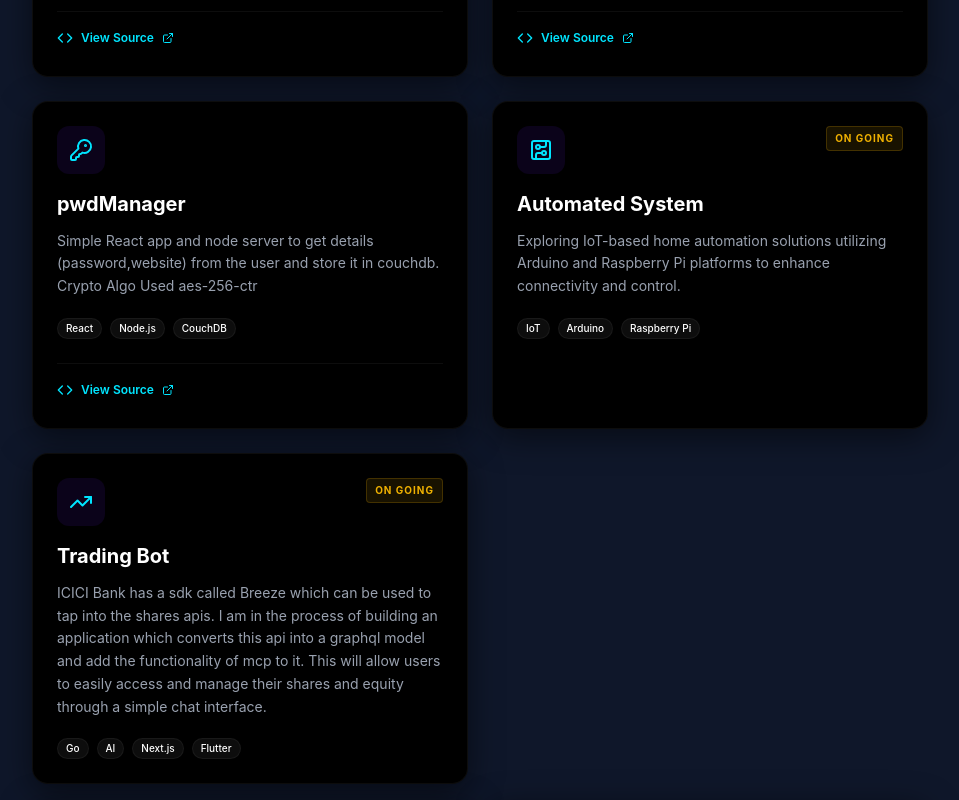
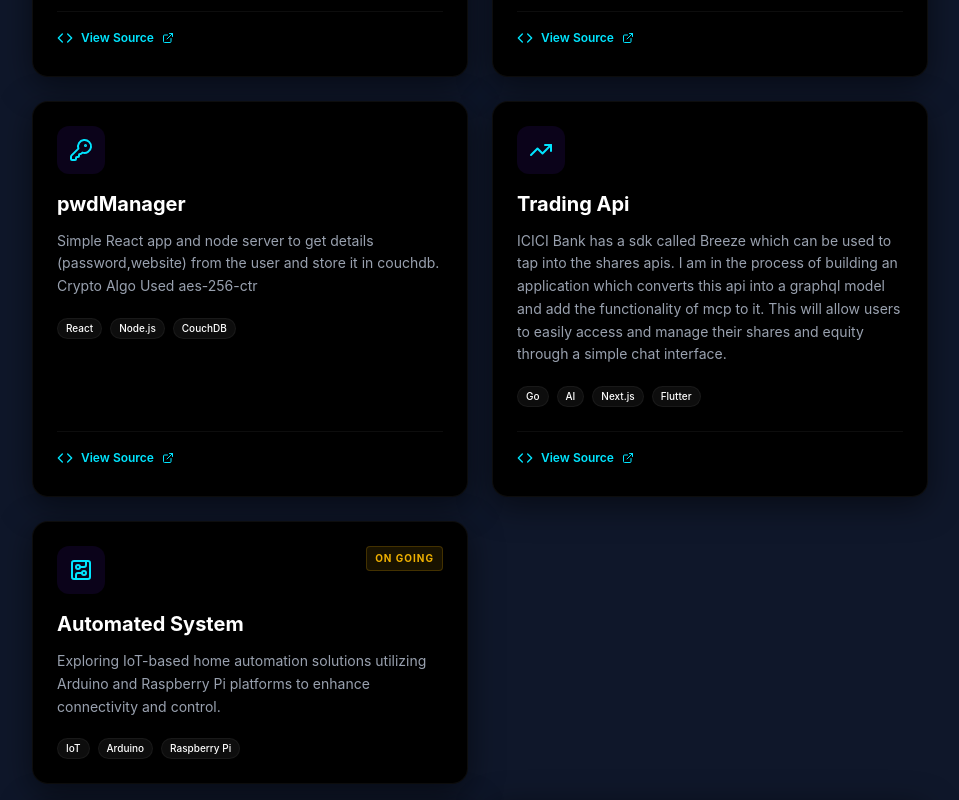
Before and after one commit to Vishruthp/portfolio, a Next.js app: page / in a window 1280 px wide. Shown: the part 3160-3960 px from the top of the page, without its empty margins (160-1119 px from the left). Built offline with nearby package versions, Linux system fonts and the light colour scheme.

Commit message:
updated projects

```diff
--- a/src/app/Sections/Projects.tsx
+++ b/src/app/Sections/Projects.tsx
@@ -48,6 +48,13 @@ function Projects() {
     //   tags: ["Flutter", "Kubernetes"]
     // },
     {
+      projectName: "Trading Api",
+      projectDescription: "ICICI Bank has a sdk called Breeze which can be used to tap into the shares apis. I am in the process of building an application which converts this api into a graphql model and add the functionality of mcp to it. This will allow users to easily access and manage their shares and equity through a simple chat interface.",
+      projectImage: <TrendingUp className="w-6 h-6" />,
+      projectUrl: "https://github.com/Vishruthp/Breeze-Trading",
+      tags: ["Go", "AI", "Next.js", "Flutter"]
+    },
+    {
       projectName: "Automated System",
       projectDescription:
         "Exploring IoT-based home automation solutions utilizing Arduino and Raspberry Pi platforms to enhance connectivity and control.",
@@ -56,14 +63,7 @@ function Projects() {
       status: "On Going",
       tags: ["IoT", "Arduino", "Raspberry Pi"]
     },
-    {
-      projectName: "Trading Bot",
-      projectDescription: "ICICI Bank has a sdk called Breeze which can be used to tap into the shares apis. I am in the process of building an application which converts this api into a graphql model and add the functionality of mcp to it. This will allow users to easily access and manage their shares and equity through a simple chat interface.",
-      projectImage: <TrendingUp className="w-6 h-6" />,
-      projectUrl: null,
-      status: "On Going",
-      tags: ["Go", "AI", "Next.js", "Flutter"]
-    },
+
   ];
 
   return (
```
